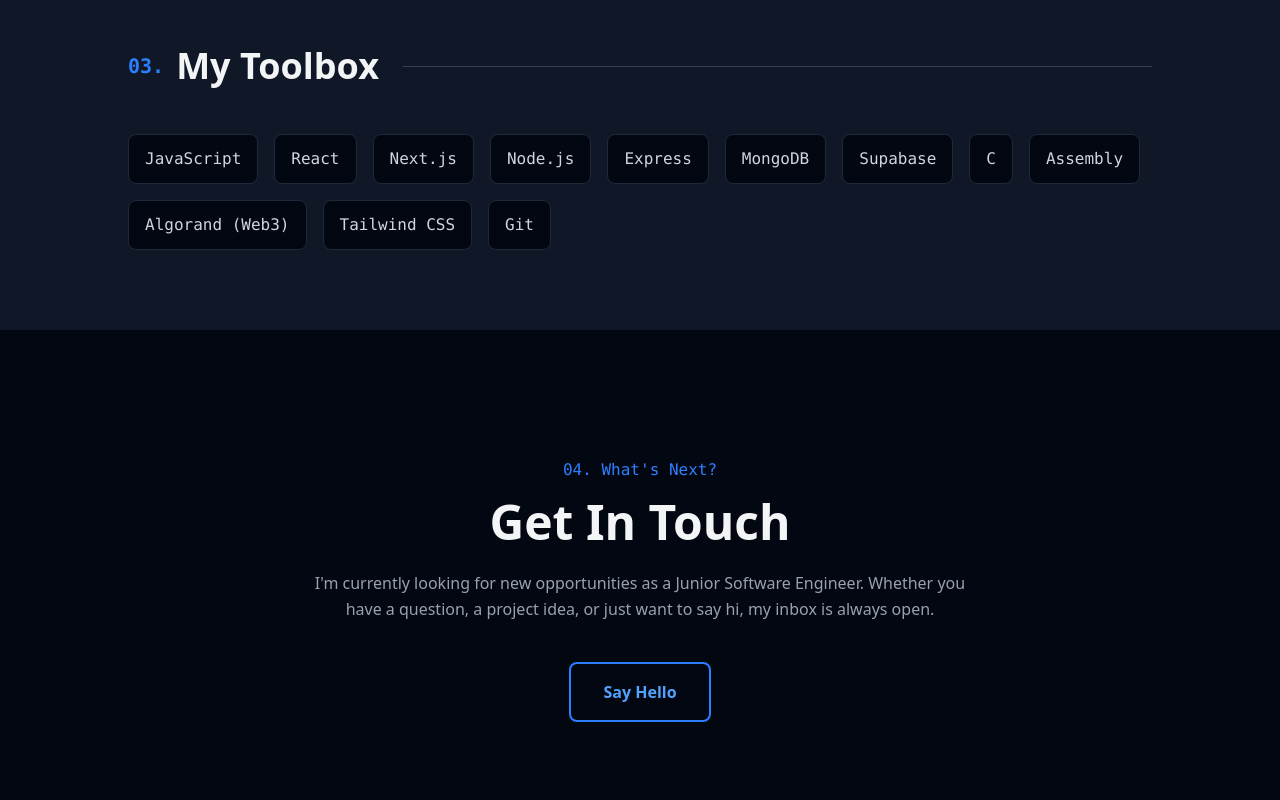
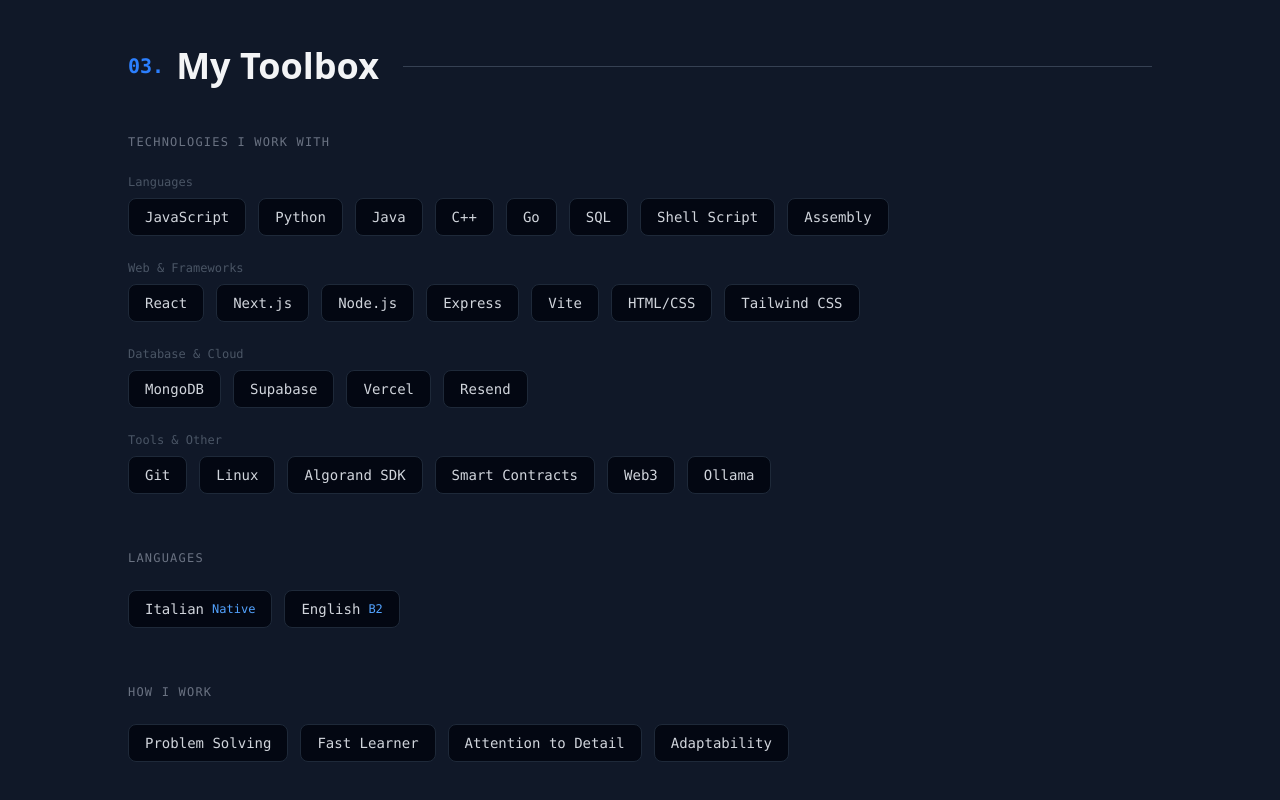
Before and after one commit to BeLorenzo/portfolio, a Next.js app: page / in a window 1280 px wide. Shown: the part 2300-3100 px from the top of the page. Built offline with nearby package versions, Linux system fonts and the light colour scheme.

Commit message:
Sistemato in generale

```diff
--- a/app/components/Contacts.jsx
+++ b/app/components/Contacts.jsx
@@ -1,6 +1,6 @@
 export default function Contact() {
   return (
-    <section id = "contact" className="py-32 px-8 sm:px-16 lg:px-24 bg-gray-950 text-center">
+    <section id="contact" className="py-32 px-8 sm:px-16 lg:px-24 bg-gray-950 text-center">
       <div className="max-w-2xl mx-auto">
         <p className="text-blue-500 font-mono mb-4">04. What's Next?</p>
         <h2 className="text-4xl md:text-5xl font-bold text-gray-100 mb-6">
@@ -11,8 +11,8 @@ export default function Contact() {
           Whether you have a question, a project idea, or just want to say hi, my inbox is always open.
         </p>
 
-        <a
-          href="mailto:INSERISCI_LA_TUA_EMAIL_QUI"
+
+          <a href="mailto:lorenzo18999@gmail.com"
           className="inline-block px-8 py-4 bg-transparent border-2 border-blue-500 text-blue-400 hover:bg-blue-500 hover:text-white font-bold rounded-lg transition-all"
         >
           Say Hello
@@ -21,6 +21,22 @@ export default function Contact() {
 
       <footer className="mt-32 text-gray-600 font-mono text-sm">
         <p>Built by Lorenzo Belotti.</p>
+        <div className="flex justify-center gap-6 mt-3">
+
+          <a  href="https://github.com/BeLorenzo"
+            target="_blank"
+            className="hover:text-gray-400 transition-colors"
+          >
+            GitHub
+          </a>
+
+          <a  href="https://linkedin.com/in/lorenzobelotti"
+            target="_blank"
+            className="hover:text-gray-400 transition-colors"
+          >
+            LinkedIn
+          </a>
+        </div>
       </footer>
     </section>
   );
--- a/app/components/Navbar.jsx
+++ b/app/components/Navbar.jsx
@@ -15,15 +15,22 @@ export default function Navbar() {
           <a href="#skills" className="hover:text-blue-400 transition-colors">03. Skills</a>
           <a href="#contact" className="hover:text-blue-400 transition-colors">04. Contact</a>
         </div>
-        {/* CV Button for Mobile / Extra CTA */}
-        <a
-          href="/CV_Lorenzo_Belotti.pdf"
+
+        <a  href="/CV_Lorenzo_Belotti.pdf"
           target="_blank"
           className="px-4 py-2 border border-blue-500 text-blue-500 text-xs font-mono rounded hover:bg-blue-500/10 transition-colors"
         >
           Resume
         </a>
       </div>
+
+      {/* Mobile-only link row */}
+      <div className="sm:hidden flex justify-around px-4 py-2 border-t border-gray-800 text-xs font-mono text-gray-500">
+        <a href="#projects" className="hover:text-blue-400 transition-colors">Work</a>
+        <a href="#experience" className="hover:text-blue-400 transition-colors">Experience</a>
+        <a href="#skills" className="hover:text-blue-400 transition-colors">Skills</a>
+        <a href="#contact" className="hover:text-blue-400 transition-colors">Contact</a>
+      </div>
     </nav>
   );
 }
--- a/app/components/Projects.jsx
+++ b/app/components/Projects.jsx
@@ -1,4 +1,5 @@
 import Link from 'next/link';
+import Image from 'next/image';
 
 export default function Projects() {
   const projects = [
@@ -8,7 +9,8 @@ const projects = [
       description: "Full-stack platform built from scratch handling 50+ real user registrations. Features secure auth, admin dashboard for payments, and automated transactional emails.",
       tech: ["React", "Supabase", "Vercel", "Resend"],
       liveLink: "https://www.sportessence.it",
-      githubLink: null
+      githubLink: null,
+      imageUrl: null
     },
     {
       label: "Thesis Project",
@@ -16,7 +18,8 @@ const projects = [
       description: "Smart contract framework deployed on Algorand. Integrates a Web3 frontend and 7 autonomous local AI agents (Ollama) with memory management to learn and adapt strategies.",
       tech: ["Algorand", "React", "Node.js", "Ollama"],
       liveLink: null,
-      githubLink: "https://github.com/BeLorenzo/Game4Blockchain"
+      githubLink: "https://github.com/BeLorenzo/Game4Blockchain",
+      imageUrl: null //"/HomePage.png"
     },
     {
       label: "Academic Project",
@@ -24,7 +27,8 @@ const projects = [
       description: "RESTful backend powering a collaborative ordering system. Implemented secure Role-Based Access Control (RBAC) for 4 distinct user tiers and dynamic cost calculations.",
       tech: ["Express", "Node.js", "MongoDB", "JavaScript"],
       liveLink: null,
-      githubLink: "https://github.com/BeLorenzo/ForkIt"
+      githubLink: "https://github.com/BeLorenzo/ForkIt",
+      imageUrl: null
     },
     {
       label: "Academic Project",
@@ -32,12 +36,13 @@ const projects = [
       description: "C++ embedded tracking system fusing Sonar and Laser sensor data to monitor surroundings up to a 4m radius. Includes a Telegram webhook for sub-second proximity alerts.",
       tech: ["C++", "Arduino", "Hardware"],
       liveLink: null,
-      githubLink: "https://github.com/BeLorenzo/proximityRadar"
+      githubLink: "https://github.com/BeLorenzo/proximityRadar",
+      imageUrl: null
     }
   ];
 
   return (
-    <section id = "projects" className="py-20 px-8 sm:px-16 lg:px-24 bg-gray-950">
+    <section id="projects" className="py-20 px-8 sm:px-16 lg:px-24 bg-gray-950">
       <div className="max-w-5xl mx-auto">
         <h2 className="text-3xl md:text-4xl font-bold text-gray-100 mb-12 flex items-center">
           <span className="text-blue-500 font-mono text-xl mr-3">01.</span>
@@ -47,7 +52,20 @@ const projects = [
 
         <div className="grid grid-cols-1 md:grid-cols-2 gap-6">
           {projects.map((project, index) => (
-            <div key={index} className="bg-gray-900 border border-gray-800 rounded-xl p-6 hover:-translate-y-2 transition-transform duration-300 flex flex-col h-full">
+            <div key={index} className="bg-gray-900 border border-gray-800 rounded-xl overflow-hidden hover:-translate-y-2 transition-transform duration-300 flex flex-col h-full">
+
+              {project.imageUrl && (
+                <div className="relative w-full h-44">
+                  <Image
+                    src={project.imageUrl}
+                    alt={project.title}
+                    fill
+                    className="object-cover"
+                  />
+                </div>
+              )}
+
+              <div className="p-6 flex flex-col flex-grow">
                 <div className="flex justify-between items-start mb-2">
                   <span className="text-blue-400 font-mono text-xs uppercase tracking-wider">{project.label}</span>
                   <div className="flex gap-3">
@@ -75,6 +93,7 @@ const projects = [
                   ))}
                 </ul>
               </div>
+            </div>
           ))}
         </div>
       </div>
--- a/app/components/Skills.jsx
+++ b/app/components/Skills.jsx
@@ -1,11 +1,37 @@
 export default function Skills() {
-  const skills = [
-    "JavaScript", "React", "Next.js", "Node.js", "Express",
-    "MongoDB", "Supabase", "C", "Assembly", "Algorand (Web3)", "Tailwind CSS", "Git"
+  const techSkills = [
+    {
+      category: "Languages",
+      items: ["JavaScript", "Python", "Java", "C++", "Go", "SQL", "Shell Script", "Assembly"]
+    },
+    {
+      category: "Web & Frameworks",
+      items: ["React", "Next.js", "Node.js", "Express", "Vite", "HTML/CSS", "Tailwind CSS"]
+    },
+    {
+      category: "Database & Cloud",
+      items: ["MongoDB", "Supabase", "Vercel", "Resend"]
+    },
+    {
+      category: "Tools & Other",
+      items: ["Git", "Linux", "Algorand SDK", "Smart Contracts", "Web3", "Ollama"]
+    },
+  ];
+
+  const languages = [
+    { name: "Italian", level: "Native" },
+    { name: "English", level: "B2" },
+  ];
+
+  const softSkills = [
+    "Problem Solving",
+    "Fast Learner",
+    "Attention to Detail",
+    "Adaptability",
   ];
 
   return (
-    <section id = "skills" className="py-20 px-8 sm:px-16 lg:px-24 bg-gray-900">
+    <section id="skills" className="py-20 px-8 sm:px-16 lg:px-24 bg-gray-900">
       <div className="max-w-5xl mx-auto">
         <h2 className="text-3xl md:text-4xl font-bold text-gray-100 mb-12 flex items-center">
           <span className="text-blue-500 font-mono text-xl mr-3">03.</span>
@@ -13,16 +39,59 @@ export default function Skills() {
           <div className="ml-6 h-[1px] bg-gray-700 flex-grow"></div>
         </h2>
 
-        <div className="flex flex-wrap gap-4">
-          {skills.map((skill, index) => (
-            <div
-              key={index}
-              className="px-4 py-3 bg-gray-950 border border-gray-800 rounded-lg text-gray-300 font-mono hover:border-blue-500 hover:text-blue-400 transition-colors"
-            >
-              {skill}
+        {/* Tech Skills */}
+        <p className="text-xs font-mono uppercase tracking-widest text-gray-500 mb-6">
+          Technologies I work with
+        </p>
+        <div className="space-y-6 mb-14">
+          {techSkills.map((cat, i) => (
+            <div key={i}>
+              <p className="text-xs font-mono text-gray-600 mb-2">{cat.category}</p>
+              <div className="flex flex-wrap gap-3">
+                {cat.items.map((skill, j) => (
+                  <div
+                    key={j}
+                    className="px-4 py-2 bg-gray-950 border border-gray-800 rounded-lg text-gray-300 font-mono text-sm hover:border-blue-500 hover:text-blue-400 transition-colors"
+                  >
+                    {skill}
+                  </div>
+                ))}
+              </div>
             </div>
           ))}
         </div>
+
+        {/* Languages */}
+        <p className="text-xs font-mono uppercase tracking-widest text-gray-500 mb-6">
+          Languages
+        </p>
+        <div className="flex flex-wrap gap-3 mb-14">
+          {languages.map((lang, i) => (
+            <div
+              key={i}
+              className="px-4 py-2 bg-gray-950 border border-gray-800 rounded-lg font-mono text-sm text-gray-300 flex items-center gap-2"
+            >
+              {lang.name}
+              <span className="text-blue-400 text-xs">{lang.level}</span>
+            </div>
+          ))}
+        </div>
+
+        {/* Soft Skills */}
+        <p className="text-xs font-mono uppercase tracking-widest text-gray-500 mb-6">
+          How I work
+        </p>
+        <div className="flex flex-wrap gap-3">
+          {softSkills.map((s, i) => (
+            <div
+              key={i}
+              className="px-4 py-2 bg-gray-950 border border-gray-800 rounded-lg text-gray-300 font-mono text-sm hover:border-blue-500 hover:text-blue-400 transition-colors"
+            >
+              {s}
+            </div>
+          ))}
+        </div>
+
       </div>
     </section>
   );
```
Also changed, not shown: public/HomePage.png (added). Lines whose indentation alone changed are shown as unchanged.
